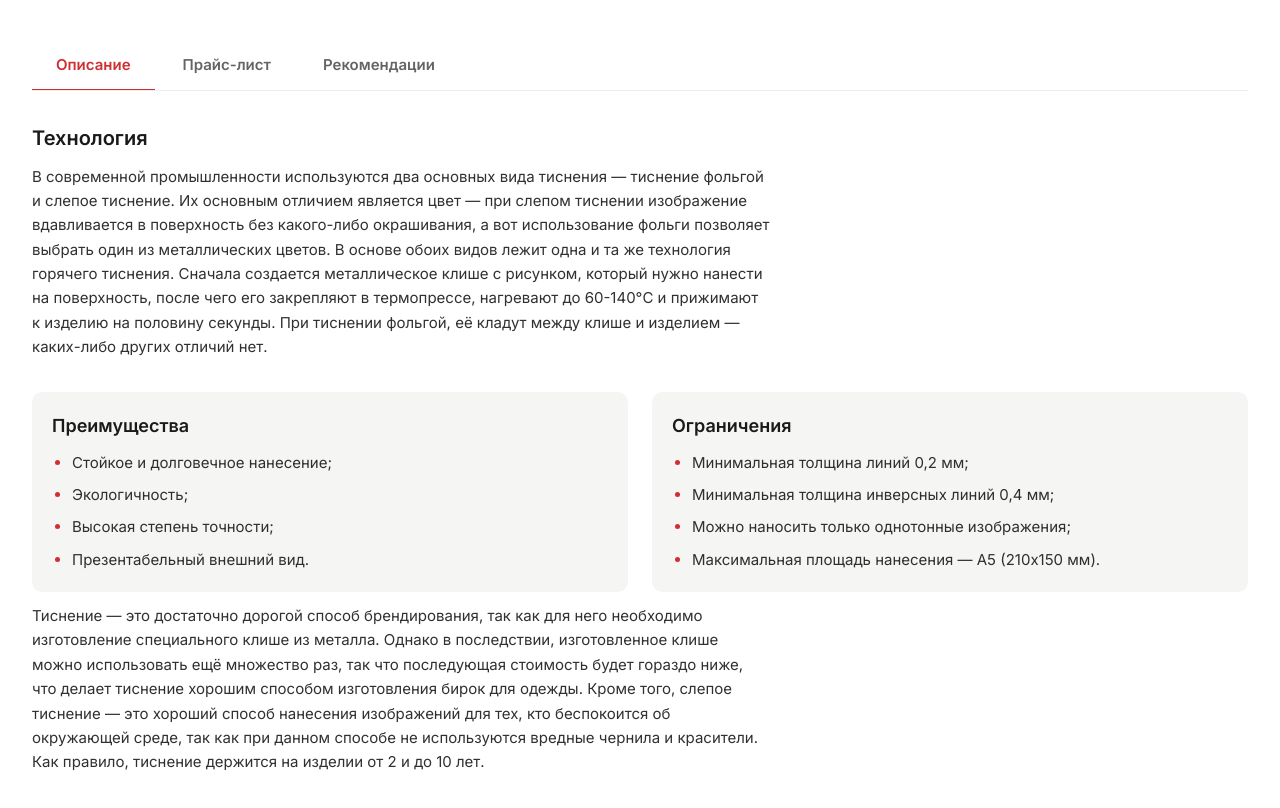
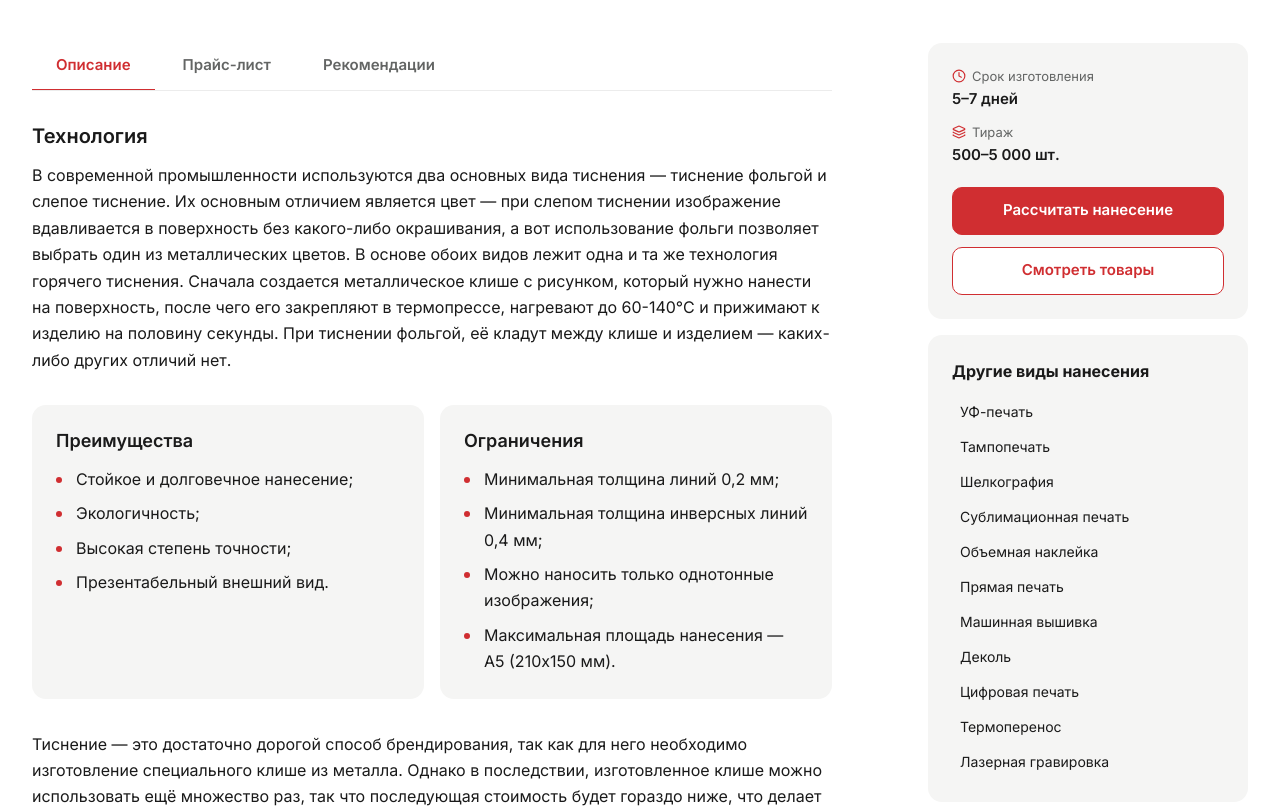
Before and after one commit to lemnity/prost, a Next.js app: page /application-types/embrossing in a window 1280 px wide. Shown: the part 740-1548 px from the top of the page. Built offline with nearby package versions, Linux system fonts and the light colour scheme.

Commit message:
fix(application-types): article column with sticky aside and unified vertical rhythm

```diff
--- a/src/app/application-types/[slug]/page.tsx
+++ b/src/app/application-types/[slug]/page.tsx
@@ -47,6 +47,37 @@ export default async function ApplicationTypePage({ params }: Props) {
   const others = applicationTypes.filter((a) => a.slug !== slug);
   const titleOf = (s: string) => getApplicationCard(s)?.title ?? applicationTypes.find((a) => a.slug === s)!.title;
 
+  const facts = (
+    <>
+      {card ? (
+        <ul className="flex flex-wrap gap-2">
+          <li className="inline-flex items-center gap-1.5 rounded-full bg-surface px-3 py-1.5 text-[13px] text-ink">
+            <Clock size={14} aria-hidden="true" className="text-brand" />
+            {card.term}
+          </li>
+          <li className="inline-flex items-center gap-1.5 rounded-full bg-surface px-3 py-1.5 text-[13px] text-ink">
+            <Layers size={14} aria-hidden="true" className="text-brand" />
+            {card.run}
+          </li>
+        </ul>
+      ) : null}
+      <div className="mt-4 flex flex-wrap gap-3">
+        <Link
+          href="/contact-us#callback"
+          className={buttonClass({ size: "lg", px: "px-7" })}
+        >
+          Рассчитать нанесение
+        </Link>
+        <Link
+          href={catalogHrefFor(slug)}
+          className={buttonClass({ variant: "outline", size: "lg", px: "px-7" })}
+        >
+          Смотреть товары
+        </Link>
+      </div>
+    </>
+  );
+
   return (
     <main id="main">
       <Container className="pt-4 md:pt-6">
@@ -70,31 +101,8 @@ export default async function ApplicationTypePage({ params }: Props) {
                 {p}
               </p>
             ))}
-            {card ? (
-              <ul className="mt-4 flex flex-wrap gap-2">
-                <li className="inline-flex items-center gap-1.5 rounded-full bg-surface px-3 py-1.5 text-[13px] text-ink">
-                  <Clock size={14} aria-hidden="true" className="text-brand" />
-                  {card.term}
-                </li>
-                <li className="inline-flex items-center gap-1.5 rounded-full bg-surface px-3 py-1.5 text-[13px] text-ink">
-                  <Layers size={14} aria-hidden="true" className="text-brand" />
-                  {card.run}
-                </li>
-              </ul>
-            ) : null}
-            <div className="mt-6 flex flex-wrap gap-3">
-              <Link
-                href="/contact-us#callback"
-                className={buttonClass({ size: "lg", px: "px-7" })}
-              >
-                Рассчитать нанесение
-              </Link>
-              <Link
-                href={catalogHrefFor(slug)}
-                className="inline-flex h-12 items-center justify-center rounded-lg bg-surface px-7 text-[15px] font-semibold text-ink transition-colors hover:bg-field-hover"
-              >
-                Смотреть товары
-              </Link>
+            <div className="mt-5 lg:hidden">
+              {facts}
             </div>
           </div>
           <div className="relative aspect-[16/9] overflow-hidden rounded-[12px] bg-surface lg:aspect-[4/3]">
@@ -111,8 +119,61 @@ export default async function ApplicationTypePage({ params }: Props) {
       </section>
 
       <section aria-label="Подробно о виде нанесения" className="py-2 md:py-4">
-        <Container>
-          <ApplicationTabs sections={t.sections} />
+        <Container className="grid items-start gap-8 lg:grid-cols-[minmax(0,800px)_320px] lg:justify-between">
+          <div className="min-w-0">
+            <ApplicationTabs sections={t.sections} />
+          </div>
+          <aside aria-label="О виде нанесения" className="hidden lg:sticky lg:top-28 lg:grid lg:gap-4">
+            <div className="rounded-[14px] bg-surface p-6">
+              {card ? (
+                <dl className="grid gap-3 text-[15px]">
+                  <div>
+                    <dt className="flex items-center gap-1.5 text-[13px] text-muted">
+                      <Clock size={14} aria-hidden="true" className="text-brand" />
+                      Срок изготовления
+                    </dt>
+                    <dd className="mt-0.5 font-semibold text-ink">{card.term.replace(/^Срок:\s*/, "")}</dd>
+                  </div>
+                  <div>
+                    <dt className="flex items-center gap-1.5 text-[13px] text-muted">
+                      <Layers size={14} aria-hidden="true" className="text-brand" />
+                      Тираж
+                    </dt>
+                    <dd className="mt-0.5 font-semibold text-ink">{card.run.replace(/^Тираж:\s*/, "")}</dd>
+                  </div>
+                </dl>
+              ) : null}
+              <div className="mt-5 grid gap-3">
+                <Link
+                  href="/contact-us#callback"
+                  className={buttonClass({ size: "lg", full: true })}
+                >
+                  Рассчитать нанесение
+                </Link>
+                <Link
+                  href={catalogHrefFor(slug)}
+                  className={buttonClass({ variant: "outline", size: "lg", full: true })}
+                >
+                  Смотреть товары
+                </Link>
+              </div>
+            </div>
+            <nav aria-labelledby="apt-others-side" className="rounded-[14px] bg-surface p-6">
+              <h2 id="apt-others-side" className="text-[16px] font-bold">Другие виды нанесения</h2>
+              <ul className="mt-3 grid gap-0.5">
+                {others.map((o) => (
+                  <li key={o.slug}>
+                    <Link
+                      href={`/application-types/${o.slug}`}
+                      className="block rounded-md px-2 py-1.5 text-[14px] text-ink transition-colors hover:bg-white hover:text-brand"
+                    >
+                      {titleOf(o.slug)}
+                    </Link>
+                  </li>
+                ))}
+              </ul>
+            </nav>
+          </aside>
         </Container>
       </section>
 
@@ -140,7 +201,7 @@ export default async function ApplicationTypePage({ params }: Props) {
         </section>
       ) : null}
 
-      <section aria-labelledby="apt-others" className="pb-4 md:pb-6">
+      <section aria-labelledby="apt-others" className="pb-4 md:pb-6 lg:hidden">
         <Container>
           <h2 id="apt-others" className="text-[22px] font-bold md:text-[26px]">
             Другие виды нанесения
--- a/src/app/application-types/page.tsx
+++ b/src/app/application-types/page.tsx
@@ -44,7 +44,9 @@ export default function ApplicationTypesPage() {
             <h2 id="apt-about" className="text-[22px] font-bold md:text-[26px]">
               {s.heading}
             </h2>
-            <Blocks blocks={s.blocks} />
+            <div className="mt-3 max-w-[78ch]">
+              <Blocks blocks={s.blocks} />
+            </div>
           </Container>
         </section>
       ))}
--- a/src/components/application-types/blocks.tsx
+++ b/src/components/application-types/blocks.tsx
@@ -1,3 +1,4 @@
+import type { ReactNode } from "react";
 import type { Block, Section } from "@/lib/application-types";
 
 export function Table({ head, rows }: { head: string[]; rows: string[][] }) {
@@ -9,7 +10,7 @@ export function Table({ head, rows }: { head: string[]; rows: string[][] }) {
       tabIndex={0}
       role="region"
       aria-label={head[0] || "Таблица"}
-      className="my-4 overflow-x-auto rounded-[10px] border border-line"
+      className="overflow-x-auto rounded-[10px] border border-line"
     >
       <table className="w-full min-w-max border-collapse text-[14px] md:min-w-0">
         <thead>
@@ -62,63 +63,84 @@ export function Table({ head, rows }: { head: string[]; rows: string[][] }) {
   );
 }
 
-export function Blocks({ blocks }: { blocks: Block[] }) {
+const LIST =
+  "list-none space-y-2 text-[16px] leading-[1.65] text-ink [&>li]:relative [&>li]:pl-5 [&>li]:before:absolute [&>li]:before:left-0 [&>li]:before:top-[0.7em] [&>li]:before:size-1.5 [&>li]:before:rounded-full [&>li]:before:bg-brand";
+
+type Item = { kind: "h" | "p" | "ul" | "table" | "cards"; node: ReactNode };
+
+function blockItem(b: Block, key: string): Item {
+  if (b.type === "p")
+    return { kind: "p", node: <p key={key} className="text-[16px] leading-[1.65] text-ink">{b.text}</p> };
+  if (b.type === "ul")
+    return {
+      kind: "ul",
+      node: (
+        <ul key={key} className={LIST}>
+          {b.items.map((it, j) => <li key={j}>{it}</li>)}
+        </ul>
+      ),
+    };
+  return { kind: "table", node: <Table key={key} head={b.head} rows={b.rows} /> };
+}
+
+/** Единая шкала отступов: абзац→абзац 16, заголовок→контент 12, смена типа блока и перед h3 — 32. */
+function Flow({ items }: { items: Item[] }) {
   return (
-    <>
-      {blocks.map((b, i) => {
-        if (b.type === "p")
-          return (
-            <p key={i} className="mt-3 max-w-[78ch] text-[15px] leading-relaxed text-ink/90">
-              {b.text}
-            </p>
-          );
-        if (b.type === "ul")
-          return (
-            <ul key={i} className="mt-3 max-w-[78ch] list-disc space-y-2 pl-5 text-[15px] leading-relaxed text-ink/90 marker:text-brand">
-              {b.items.map((it, j) => (
-                <li key={j}>{it}</li>
-              ))}
-            </ul>
-          );
-        return <Table key={i} head={b.head} rows={b.rows} />;
+    <div>
+      {items.map((it, i) => {
+        const prev = items[i - 1]?.kind;
+        const mt = !prev
+          ? ""
+          : it.kind === "h"
+            ? "mt-8"
+            : prev === "h"
+              ? "mt-3"
+              : prev === "p" && (it.kind === "p" || it.kind === "ul")
+                ? "mt-4"
+                : "mt-8";
+        return <div key={i} className={mt}>{it.node}</div>;
       })}
-    </>
+    </div>
   );
 }
 
-/** Преимущества и ограничения — в две колонки; остальные секции — подряд. */
+export function Blocks({ blocks }: { blocks: Block[] }) {
+  return <Flow items={blocks.map((b, i) => blockItem(b, String(i)))} />;
+}
+
+function Cards({ adv, lim }: { adv: Section; lim: Section }) {
+  const card = (s: Section) => (
+    <section className="h-full rounded-[14px] bg-surface p-6">
+      <h3 className="text-[18px] font-semibold leading-snug">{s.heading}</h3>
+      <div className="mt-3">
+        <Blocks blocks={s.blocks.filter((b) => b.type === "ul")} />
+      </div>
+    </section>
+  );
+  return (
+    <div className="grid items-stretch gap-4 xl:grid-cols-2">
+      {card(adv)}
+      {card(lim)}
+    </div>
+  );
+}
+
+/** Преимущества и ограничения — две карточки одной высоты; всё остальное — единым потоком. */
 export function Sections({ sections }: { sections: Section[] }) {
-  const out: React.ReactNode[] = [];
+  const items: Item[] = [];
   for (let i = 0; i < sections.length; i++) {
     const s = sections[i];
     const next = sections[i + 1];
     if (s.heading === "Преимущества" && next?.heading === "Ограничения") {
-      const lists = next.blocks.filter((b) => b.type === "ul");
-      const rest = next.blocks.filter((b) => b.type !== "ul");
-      out.push(
-        <div key={i} className="mt-8">
-          <div className="grid gap-6 md:grid-cols-2">
-            <section className="rounded-[10px] bg-surface p-5">
-              <h3 className="text-[18px] font-semibold">{s.heading}</h3>
-              <Blocks blocks={s.blocks} />
-            </section>
-            <section className="rounded-[10px] bg-surface p-5">
-              <h3 className="text-[18px] font-semibold">{next.heading}</h3>
-              <Blocks blocks={lists} />
-            </section>
-          </div>
-          <Blocks blocks={rest} />
-        </div>,
-      );
+      items.push({ kind: "cards", node: <Cards adv={s} lim={next} /> });
+      next.blocks
+        .filter((b) => b.type !== "ul")
+        .forEach((b, j) => items.push(blockItem(b, `r${i}-${j}`)));
       i++;
       continue;
     }
-    out.push(
-      <section key={i} className="mt-8 first:mt-0">
-        {s.heading ? <h3 className="text-[20px] font-semibold">{s.heading}</h3> : null}
-        <Blocks blocks={s.blocks} />
-      </section>,
-    );
+    if (s.heading) items.push({ kind: "h", node: <h3 className="text-[20px] font-semibold leading-snug">{s.heading}</h3> });
+    s.blocks.forEach((b, j) => items.push(blockItem(b, `${i}-${j}`)));
   }
-  return <>{out}</>;
+  return <Flow items={items} />;
 }
```
